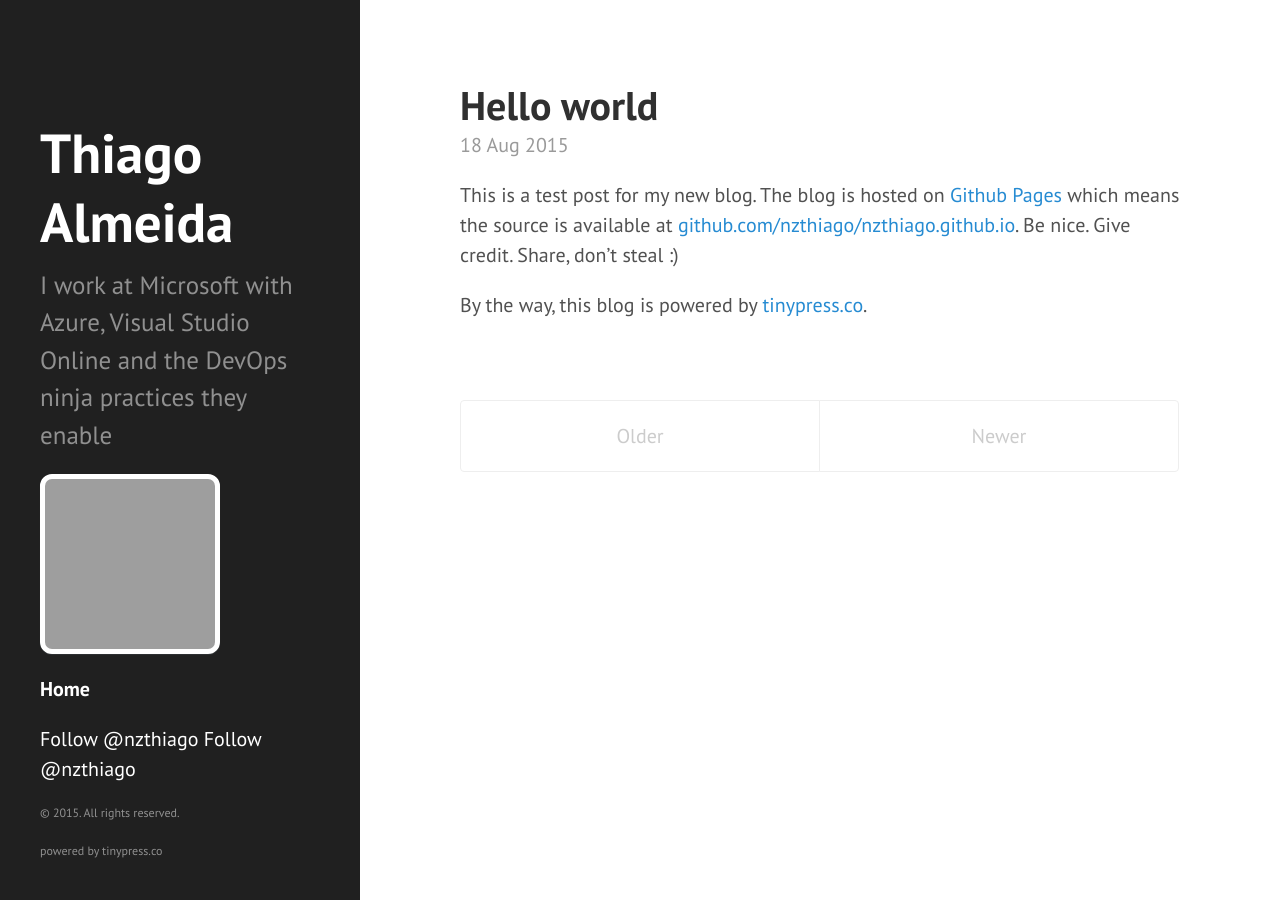
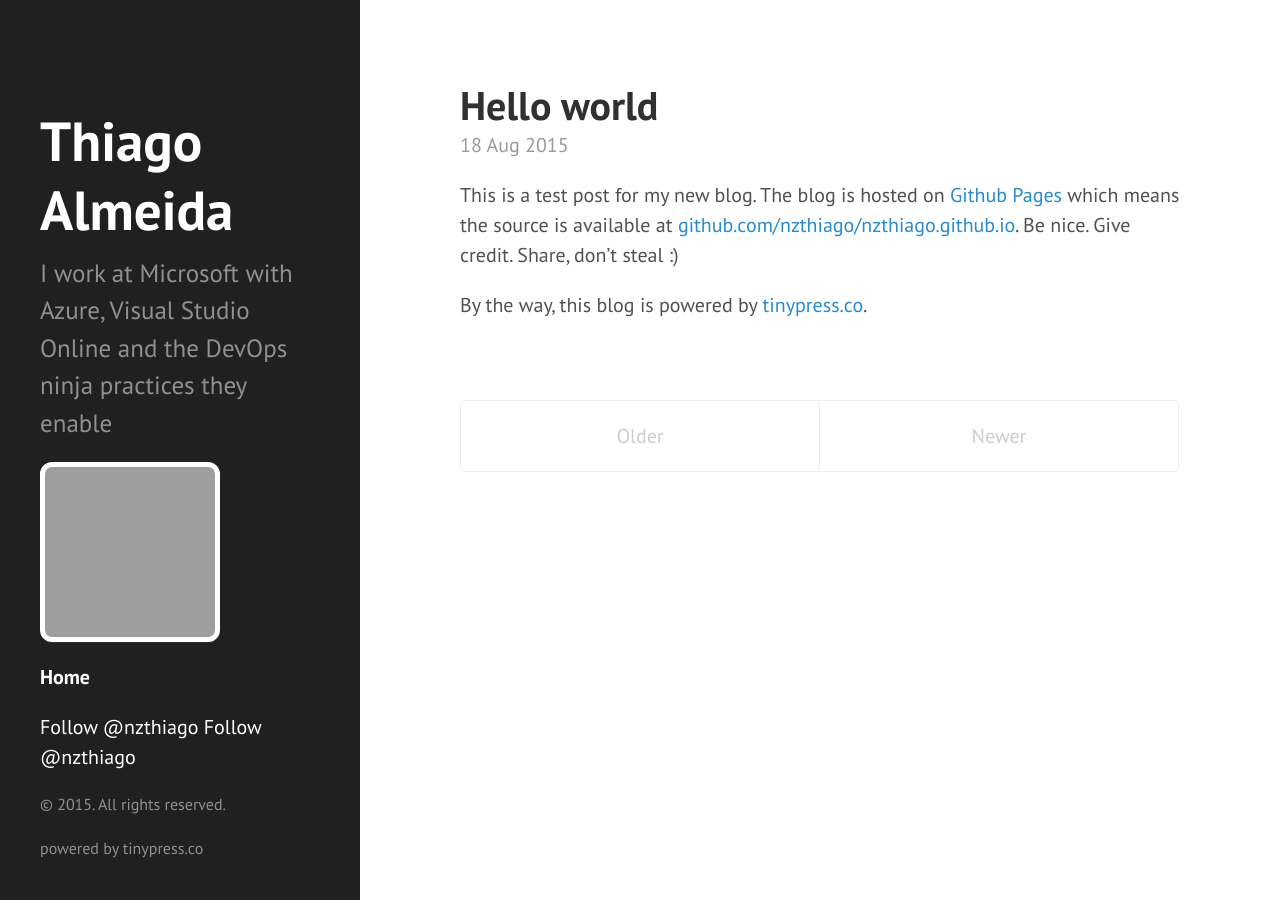
Before and after one commit to nzthiago/nzthiago.github.io, a Jekyll site: the page built from index.html, in a window 1280 px wide. Built offline with Jekyll 4.4.1, drawn with Linux system fonts in a browser that asks for light colours; the list of posts is cut into pages by our own code; comment, search, counter and statistics services are not loaded; grey boxes are pictures that could not be loaded.

```diff
--- a/_includes/sidebar.html
+++ b/_includes/sidebar.html
@@ -40,7 +40,7 @@
     </p>
 
     <div class="sidebar-footer">
-      <p>&copy; {{ site.time | date: '%Y' }}. All rights reserved.</p>
+      <p>&copy; {{ site.time | date: '%Y' }}. All rights reserved.<br>
       <p>powered by tinypress.co</p>
     </div>
 
--- a/public/css/hyde.css
+++ b/public/css/hyde.css
@@ -77,7 +77,7 @@ html {
 
 /* Sidebar links */
 .sidebar-footer {
-  font-size: 12px;
+  font-size: 16px;
 }
 /* About section */
 .sidebar-about h1 {
```
